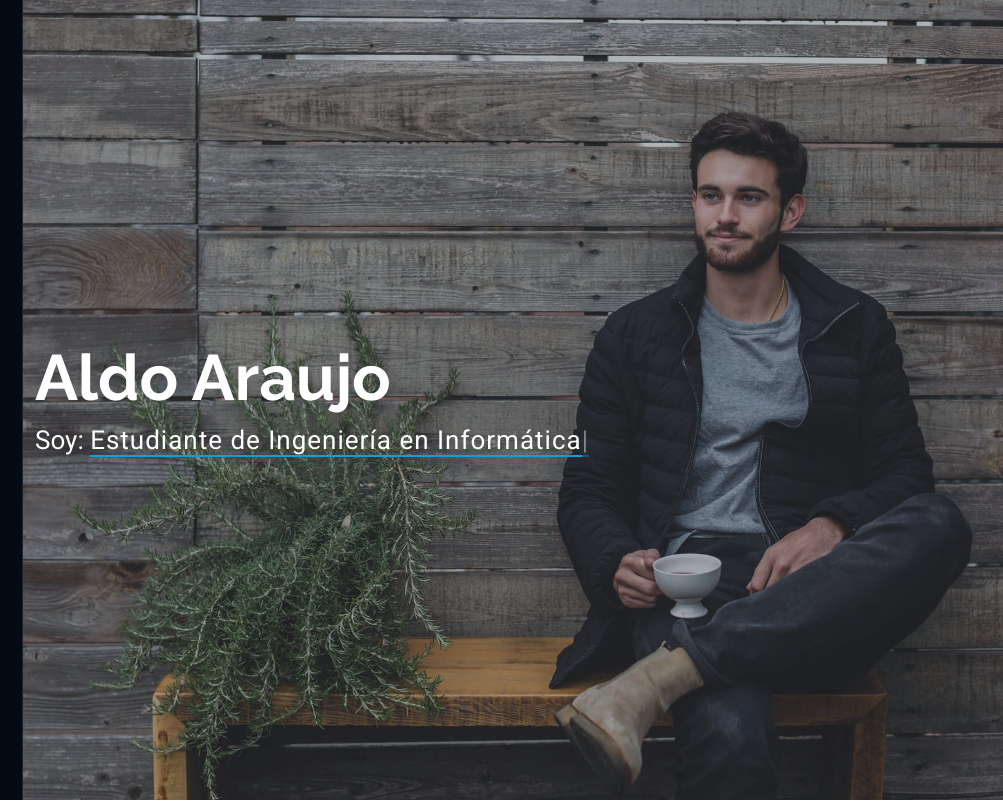
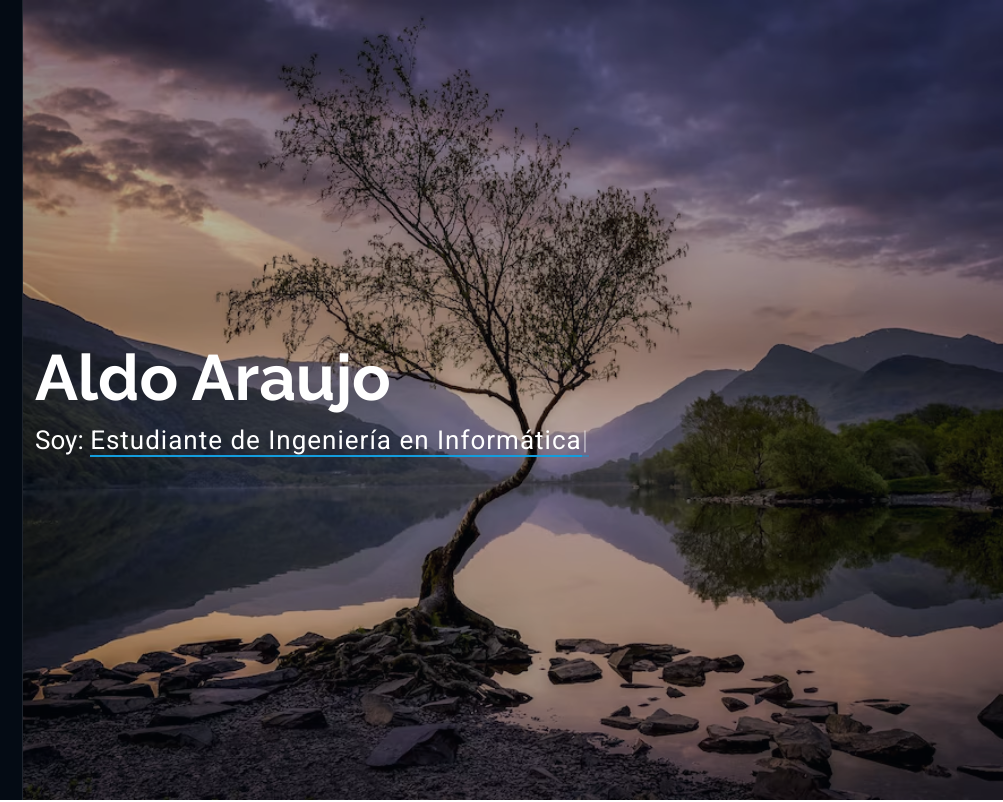
Before and after one commit to AraujoGomez/Primer, a plain HTML site: page index.html in a window 1280 px wide. Shown: the top 802 px of the page, 277-1280 px from the left. Drawn offline with Linux system fonts and the light colour scheme.

Commit message:
Actualizar el título de la página a "Aldo A" y cambiar la imagen de fondo a "fondo_paisaje.jpg"

```diff
--- a/index.html
+++ b/index.html
@@ -4,7 +4,7 @@
 <head>
   <meta charset="utf-8">
   <meta content="width=device-width, initial-scale=1.0" name="viewport">
-  <title>Aldo Araujo</title>
+  <title>Aldo A</title>
   <meta content="" name="description">
   <meta content="" name="keywords">
 
@@ -94,7 +94,7 @@
     <!-- Hero Section -->
     <section id="hero" class="hero section dark-background">
 
-      <img src="assets/img/hero-bg.jpg" alt="" data-aos="fade-in" class="">
+      <img src="assets/img/fondo_paisaje.jpg" alt="" data-aos="fade-in" class="">
 
       <div class="container" data-aos="fade-up" data-aos-delay="100">
         <h2>Aldo Araujo</h2>
```
